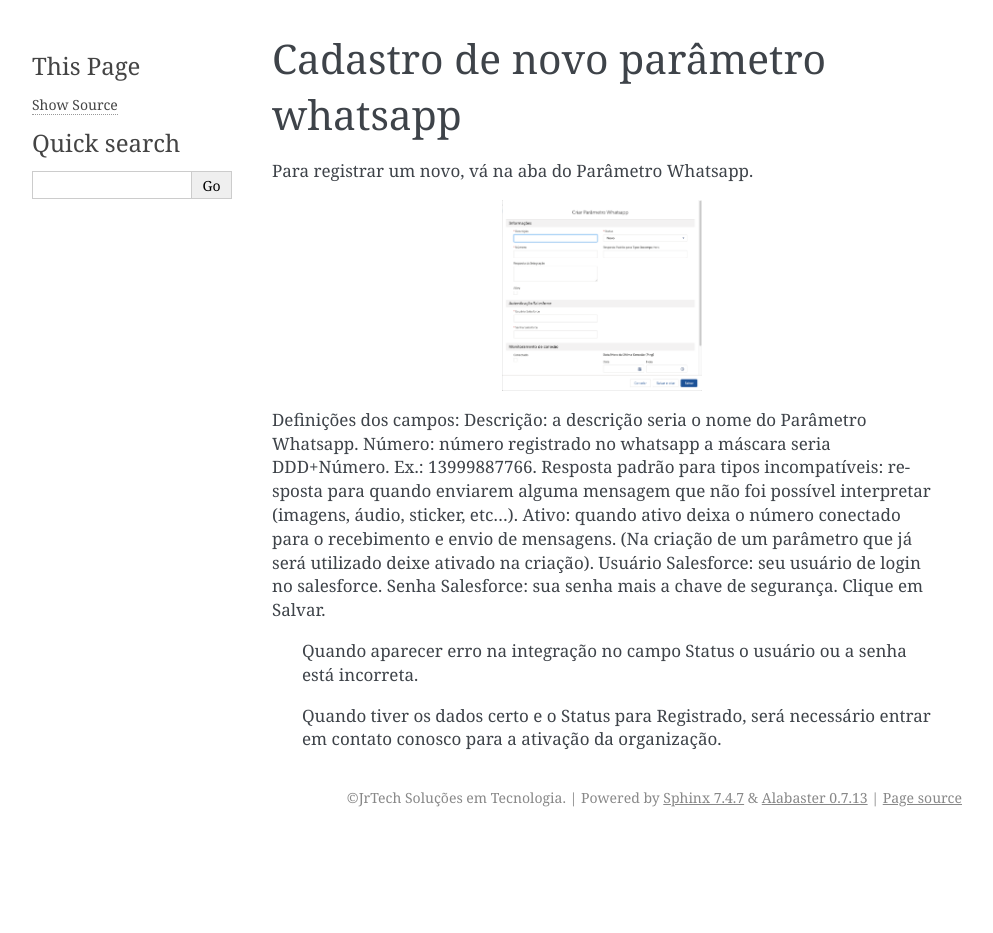
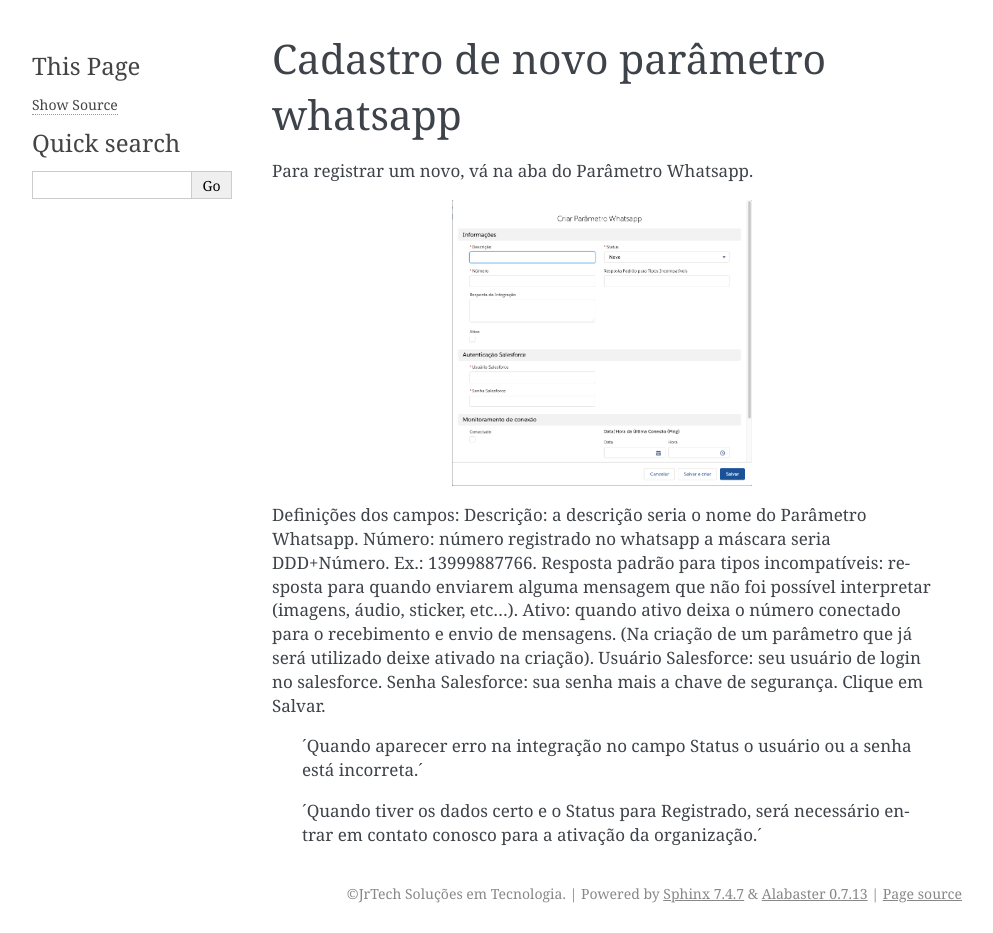
Before and after one commit to patricklucca/Whatsapp_Teste, a Sphinx documentation site: the page built from docs/Cadastro_Parametro.rst, in a window 1280 px wide. Shown: the whole page, without its empty margins (148-1141 px from the left). Built offline with Sphinx 7.4.7, drawn with Linux system fonts in a browser that asks for light colours; pages that are not in the unit, such as notebooks, are missing from menus; before the commit the page ends 900 px from its top, so only the background shows below that.

Commit message:
Update Cadastro_Parametro.rst

```diff
--- a/docs/Cadastro_Parametro.rst
+++ b/docs/Cadastro_Parametro.rst
@@ -5,7 +5,7 @@ Cadastro de novo parâmetro whatsapp
 Para registrar um novo, vá na aba do Parâmetro Whatsapp.
 
 .. image:: Cadastro_Parametro.png
-    :width: 200px
+    :width: 300px
     :alt: Solidity logo
     :align: center
 
@@ -19,6 +19,6 @@ Senha Salesforce: sua senha mais a chave de segurança.
 Clique em Salvar.
 
 
-        Quando aparecer erro na integração no campo Status o usuário ou a senha está incorreta.
+        ´Quando aparecer erro na integração no campo Status o usuário ou a senha está incorreta.´
 
-        Quando tiver os dados certo e o Status para Registrado, será necessário entrar em contato conosco para a ativação da organização.
+        ´Quando tiver os dados certo e o Status para Registrado, será necessário entrar em contato conosco para a ativação da organização.´
```
